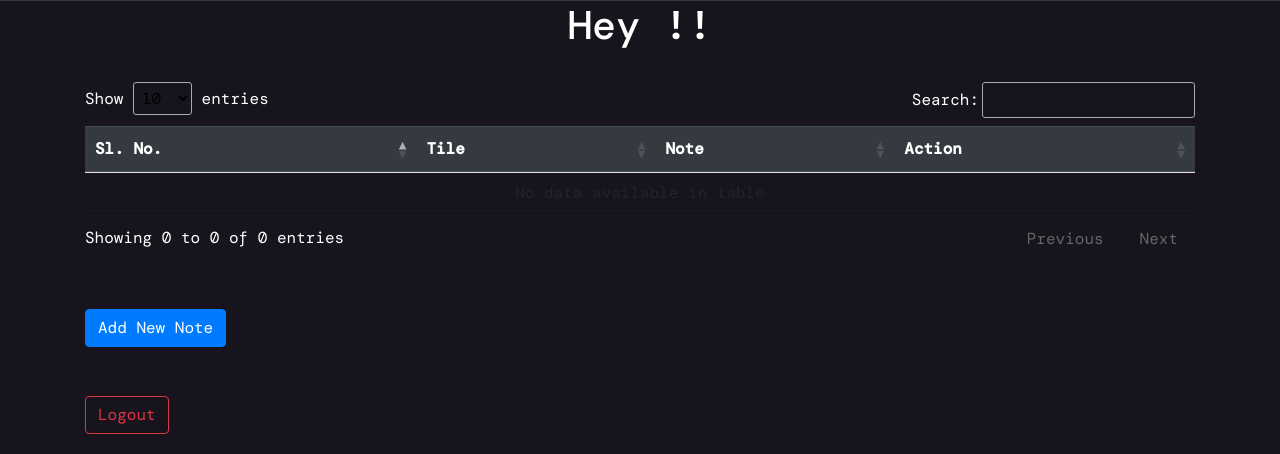
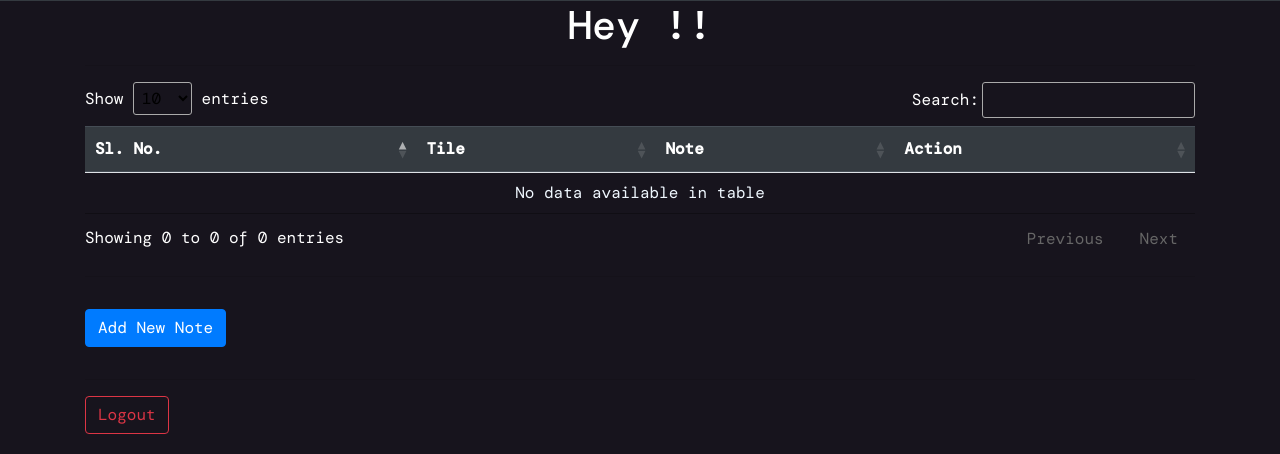
Before and after one commit to d-shaktiranjan/PocketNote, a PHP site: page /web_note/ in a window 1280 px wide. Shown: the part 59-513 px from the top of the page. Run offline with PHP 8.4, Linux system fonts and the light colour scheme; the visitor is signed in with stand-in values (Sample User, id 1); data that the repository does not hold is empty; some libraries are stand-ins or nearby versions; some web fonts are replaced.

Commit message:
css: make text color white

```diff
--- a/parts/_note.php
+++ b/parts/_note.php
@@ -9,7 +9,7 @@ $name=$ar[0];
 $sql="SELECT * FROM `$name`";
 $result=mysqli_query($conn,$sql);
 
-echo '<table class="table" id="myTable">
+echo '<table class="table tableText" id="myTable">
 <thead class="thead-dark">
   <tr>
     <th scope="col">Sl. No.</th>
--- a/theme.css
+++ b/theme.css
@@ -9,3 +9,7 @@ body {
 .modalText{
   color:black;
 }
+
+.tableText{
+  color: aliceblue;
+}
```
